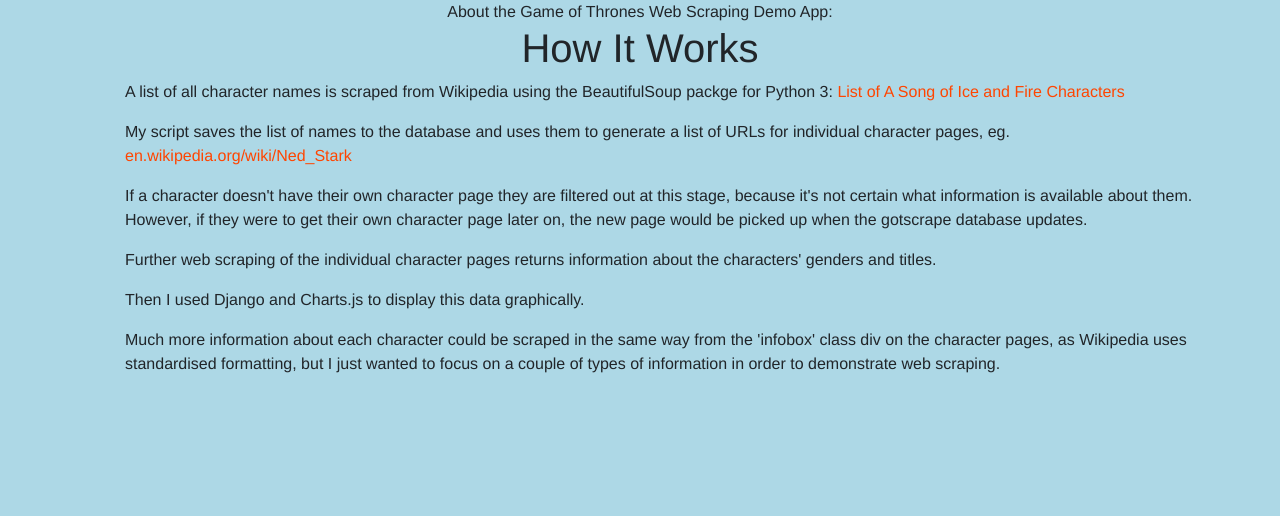
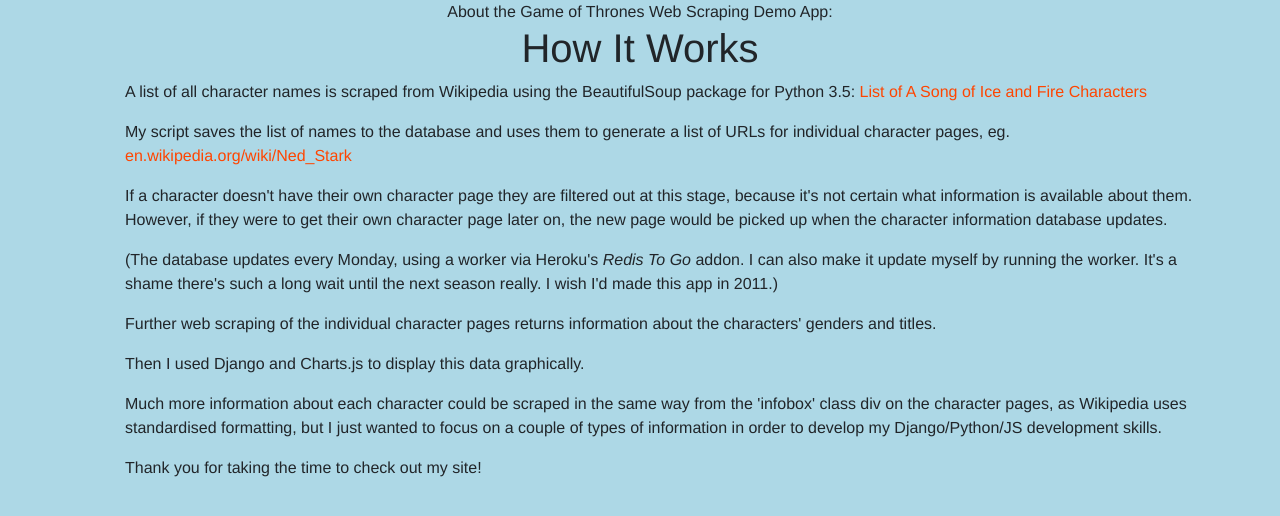
Before and after one commit to cjacobs27/gotscrapev2, a Django app: page /gotsv2/about/ in a window 1280 px wide. Shown: the part 56-572 px from the top of the page. Run offline with Django 3.2, Linux system fonts and the light colour scheme; some libraries are stand-ins or nearby versions.

Commit message:
Tweaked content on about page

```diff
--- a/gotsv2/templates/gotsv2/about.html
+++ b/gotsv2/templates/gotsv2/about.html
@@ -10,7 +10,7 @@
     <h1> How It Works</h1>
   </div>
   <div class="container">
-  <ul>A list of all character names is scraped from Wikipedia using the BeautifulSoup packge for Python 3:
+  <ul>A list of all character names is scraped from Wikipedia using the BeautifulSoup package for Python 3.5:
     <a href="https://en.wikipedia.org/wiki/List_of_A_Song_of_Ice_and_Fire_characters">List of A Song of Ice and Fire
       Characters</a></ul>
   <ul>My script saves the list of names to the database and uses them to generate a list of URLs for individual
@@ -18,13 +18,17 @@
   <a href="https://en.wikipedia.org/wiki/Ned_Stark">en.wikipedia.org/wiki/Ned_Stark</a> </ul>
   <ul>If a character doesn't have their own character page they are filtered out at this stage, because it's not certain
  what information is available about them. However, if they were to get their own character page later on, the new page
-    would be picked up when the gotscrape database updates.</ul>
+    would be picked up when the character information database updates.</ul>
+      <ul> (The database updates every Monday, using a worker via Heroku's <i>Redis To Go</i> addon. I can also make it update
+          myself by running the worker. It's a shame there's such a long wait until the next season really.
+          I wish I'd made this app in 2011.) </ul>
   <ul>Further web scraping of the individual character pages returns information about the characters' genders and titles.</ul>
   <ul>Then I used Django and Charts.js to display this data graphically.</ul>
   <ul>Much more information about each character could be scraped in the same way from the 'infobox' class div on the
     character pages,
     as Wikipedia uses standardised formatting, but I just wanted to focus on a couple of types of information in order
-    to demonstrate web scraping.</ul>
+    to develop my Django/Python/JS development skills.</ul>
+  <ul>Thank you for taking the time to check out my site!</ul>
   </div>
 
 {% endblock %}
```
